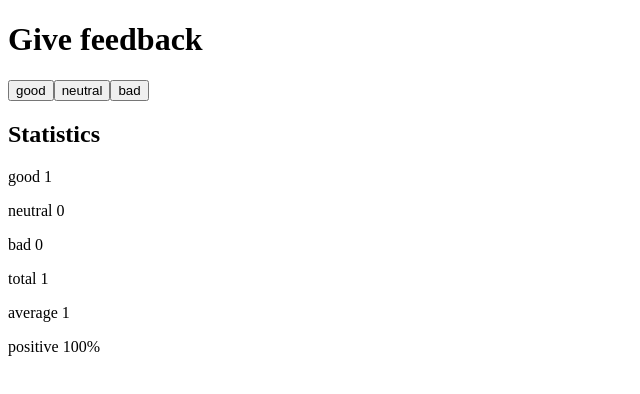
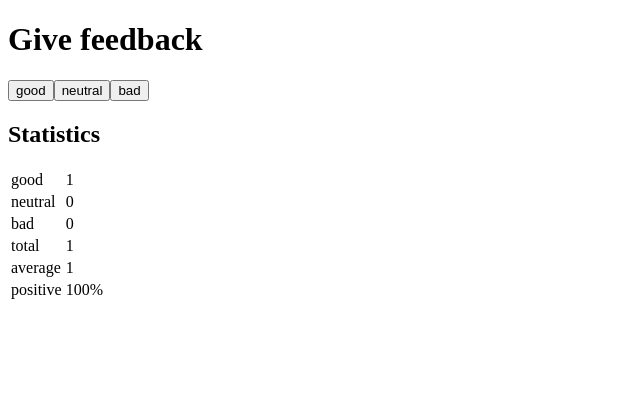
Before and after one commit to Ozzie1311/fullstackopen, a React (Vite) app in the folder part1/unicafe/: page / in a window 1280 px wide. Both pictures are taken after a click on the button "good". Shown: the top 394 px of the page, without its empty margins (0-640 px from the left). Built offline with nearby package versions, Linux system fonts and the light colour scheme.

Commit message:
Part 1: Exercise 1.11 step 6

```diff
--- a/part1/unicafe/src/Statistics.jsx
+++ b/part1/unicafe/src/Statistics.jsx
@@ -11,12 +11,19 @@
         <p>No feedback given</p>
       ) : (
         <>
-          <StatisticsLine text='good' value={good} />
-          <StatisticsLine text='neutral' value={neutral} />
-          <StatisticsLine text='bad' value={bad} />
-          <StatisticsLine text='total' value={total} />
-          <StatisticsLine text='average' value={average} />
-          <StatisticsLine text='positive' value={`${positivePercentage}%`} />
+          <table>
+            <tbody>
+              <StatisticsLine text='good' value={good} />
+              <StatisticsLine text='neutral' value={neutral} />
+              <StatisticsLine text='bad' value={bad} />
+              <StatisticsLine text='total' value={total} />
+              <StatisticsLine text='average' value={average} />
+              <StatisticsLine
+                text='positive'
+                value={`${positivePercentage}%`}
+              />
+            </tbody>
+          </table>
         </>
       )}
     </>
--- a/part1/unicafe/src/StatisticsLine.jsx
+++ b/part1/unicafe/src/StatisticsLine.jsx
@@ -1,8 +1,9 @@
 const StatisticsLine = ({ text, value }) => {
   return (
-    <p>
-      {text} {value}
-    </p>
+    <tr>
+      <td>{text}</td>
+      <td>{value}</td>
+    </tr>
   )
 }
 
```
